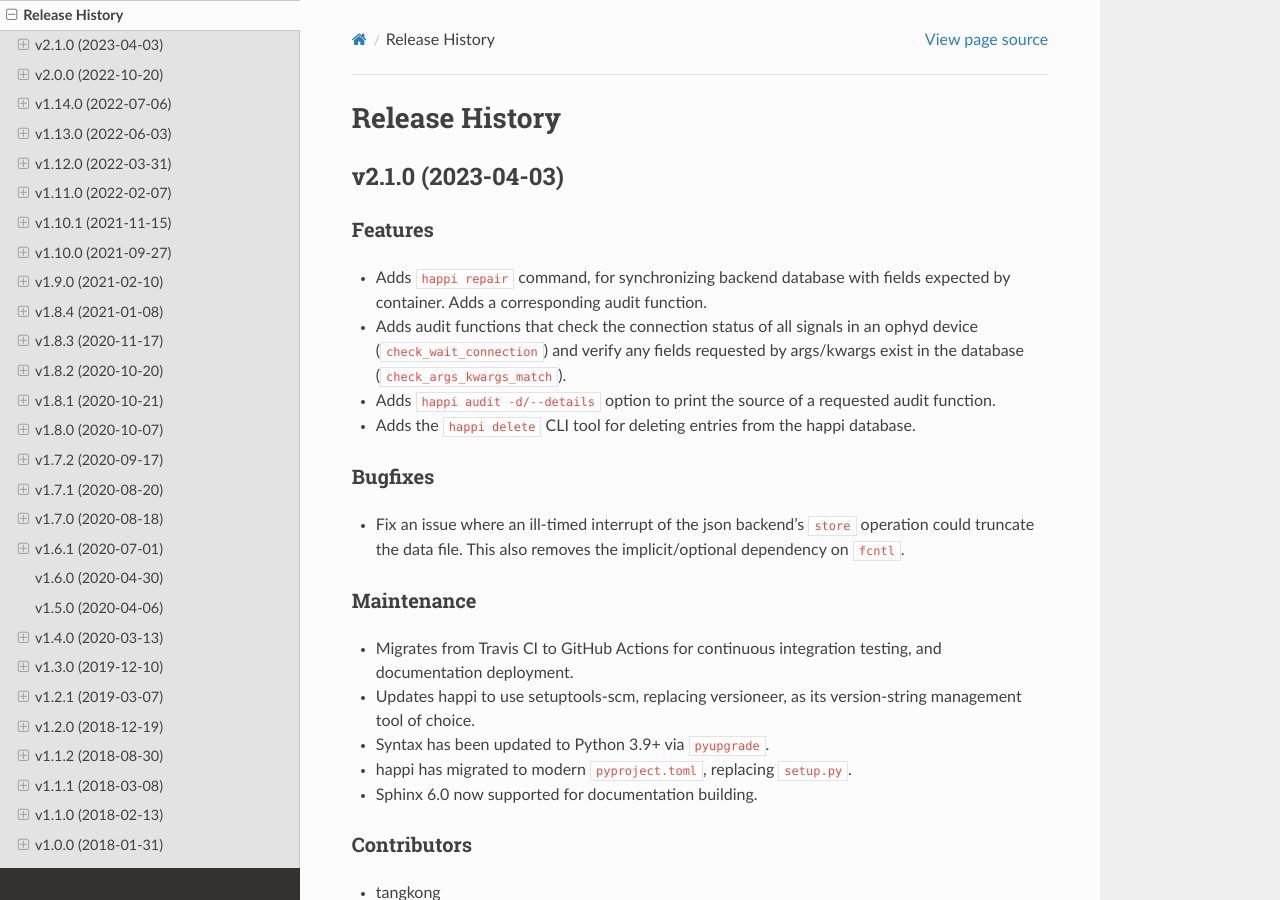
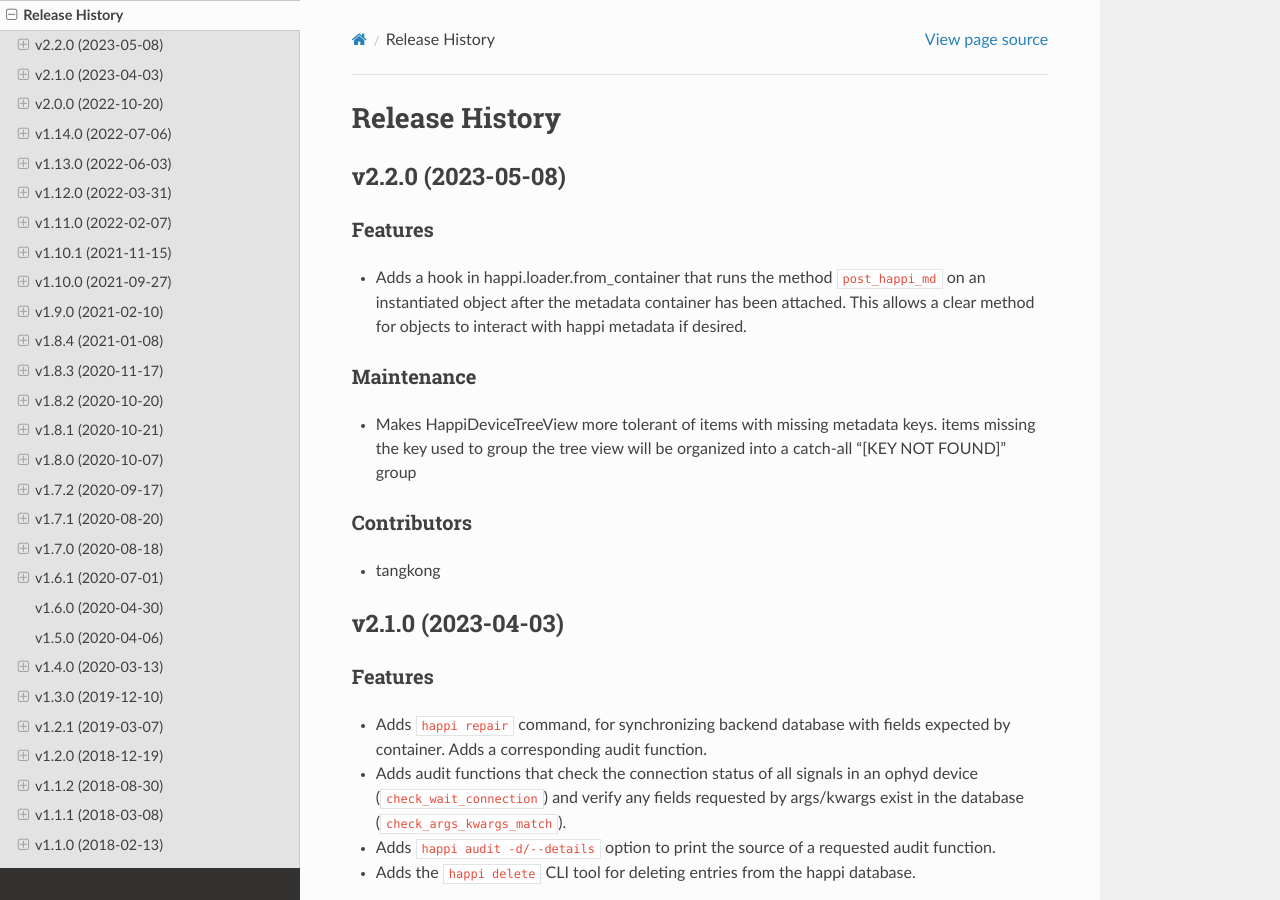
Before and after one commit to pcdshub/happi, a Sphinx documentation site: the page built from docs/source/releases.rst, in a window 1280 px wide and 900 px high. Built offline with Sphinx 7.4.7 and the Read the Docs theme 2.0.0, drawn with Linux system fonts in a browser that asks for light colours.

Commit message:
DOC: run the release notes script

```diff
--- a/docs/source/releases.rst
+++ b/docs/source/releases.rst
@@ -1,5 +1,22 @@
 Release History
 ###############
+
+
+v2.2.0 (2023-05-08)
+===================
+
+Features
+--------
+- Adds a hook in happi.loader.from_container that runs the method ``post_happi_md`` on an instantiated object after the metadata container has been attached.  This allows a clear method for objects to interact with happi metadata if desired.
+
+Maintenance
+-----------
+- Makes HappiDeviceTreeView more tolerant of items with missing metadata keys. items missing the key used to group the tree view will be organized into a catch-all "[KEY NOT FOUND]" group
+
+Contributors
+------------
+- tangkong
+
 
 
 v2.1.0 (2023-04-03)
```
Also changed, not shown: docs/source/upcoming_release_notes/308-enh_post_md-hook.rst (deleted, +0 -22 lines), docs/source/upcoming_release_notes/310-mnt_missing_key.rst (deleted, +0 -22 lines).
